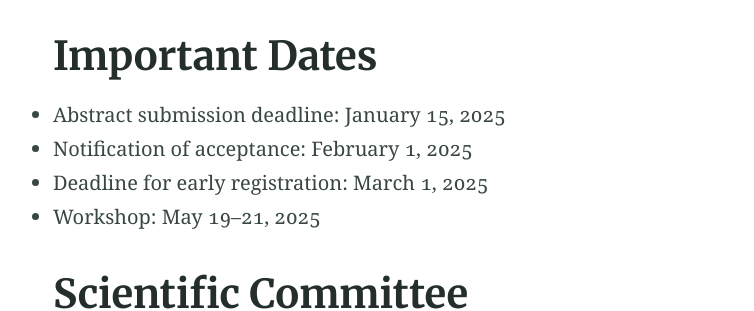
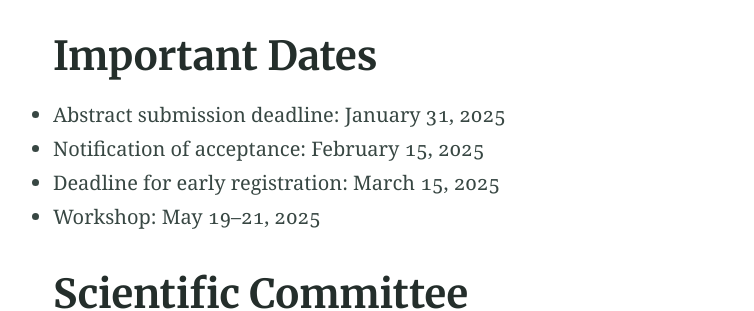
Before and after one commit to tsl2025kaist/tsl2025kaist.github.io, a Jekyll site: the page built from call_for_abstracts.md, in a window 1280 px wide and 900 px high, scrolled down 2120 px. Shown: the part 159-470 px from the top of the window, without its empty margins (230-984 px from the left). Built offline with Jekyll 4.4.1, drawn with Linux system fonts in a browser that asks for light colours.

Commit message:
Update call_for_abstracts.md

```diff
--- a/call_for_abstracts.md
+++ b/call_for_abstracts.md
@@ -38,9 +38,9 @@ All abstracts must be prepared using the provided templates:
 
 # Important Dates
 
-* Abstract submission deadline: January 15, 2025
-* Notification of acceptance: February 1, 2025
-* Deadline for early registration: March 1, 2025
+* Abstract submission deadline: January 31, 2025
+* Notification of acceptance: February 15, 2025
+* Deadline for early registration: March 15, 2025
 * Workshop: May 19–21, 2025
 
 # Scientific Committee
```
